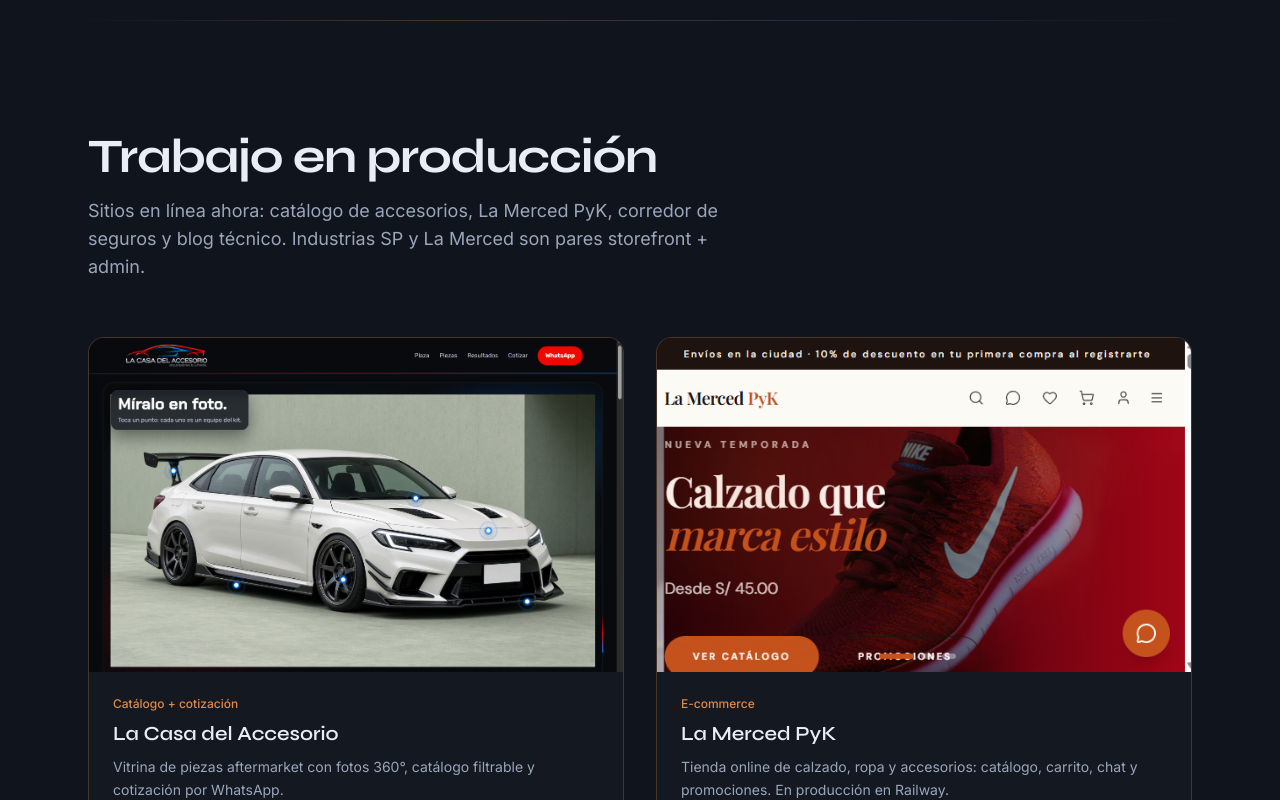
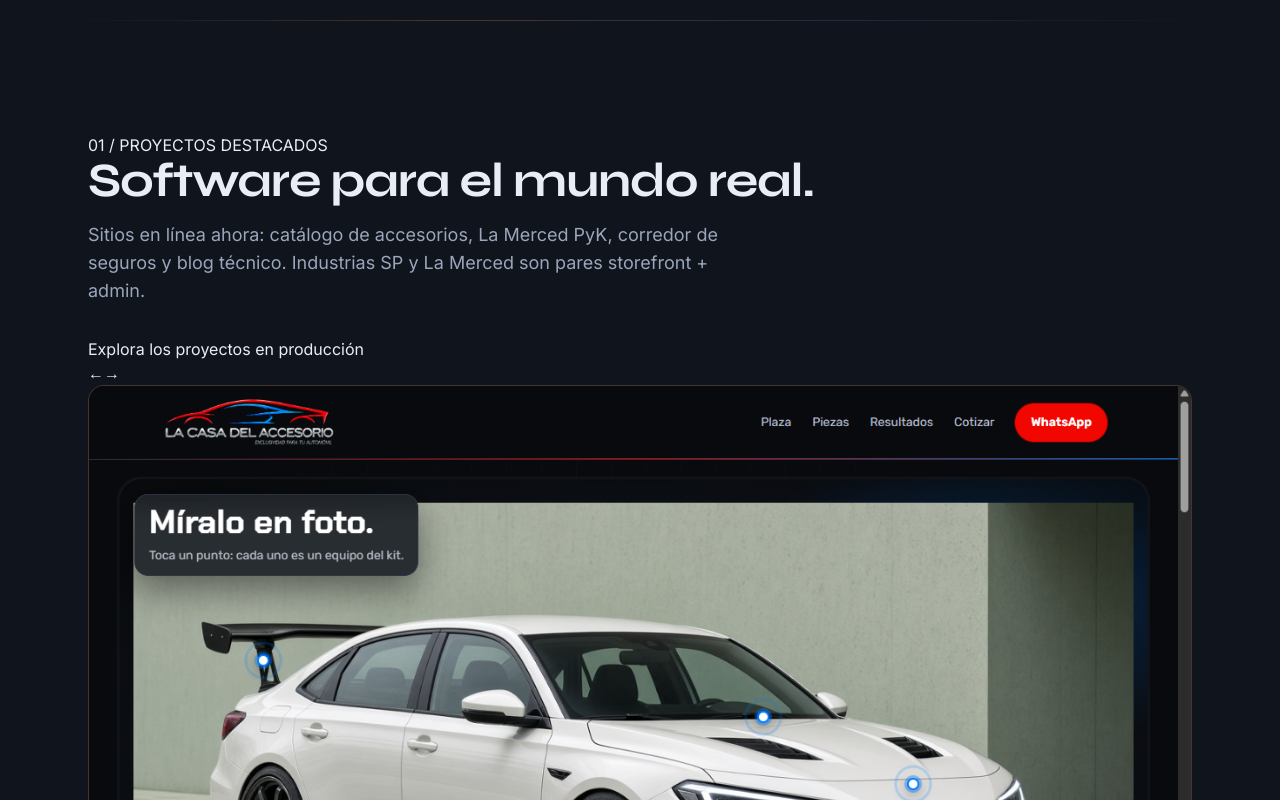
Before and after one commit to whoami-next-code/portafolio, a Next.js app: page / in a window 1280 px wide. Shown: the part 780-1580 px from the top of the page. Built offline with nearby package versions, Linux system fonts and the light colour scheme; no server answers.

Commit message:
feat: improve portfolio visual experience

```diff
--- a/src/components/sections/Projects.tsx
+++ b/src/components/sections/Projects.tsx
@@ -1,11 +1,19 @@
 "use client";
 
+import { useRef } from "react";
 import { projects } from "@/data/projects";
 import { ProjectCard3D } from "@/components/ui/ProjectCard3D";
 import { ScrollReveal } from "@/components/ui/ScrollReveal";
 
 export function Projects() {
   const featured = projects.filter((p) => p.featured);
+  const rail = useRef<HTMLDivElement>(null);
+  function move(direction: number) {
+    const element = rail.current;
+    if (!element) return;
+    const width = element.firstElementChild?.getBoundingClientRect().width ?? element.clientWidth;
+    element.scrollBy({ left: direction * (width + 24), behavior: window.matchMedia('(prefers-reduced-motion: reduce)').matches ? 'auto' : 'smooth' });
+  }
 
   return (
     <section
@@ -15,11 +23,12 @@ export function Projects() {
     >
       <div className="relative mx-auto max-w-6xl px-6">
         <ScrollReveal>
+          <p className="whoami-eyebrow">01 / PROYECTOS DESTACADOS</p>
           <h2
             id="projects-heading"
             className="text-4xl font-bold tracking-tight text-theme sm:text-5xl"
           >
-            Trabajo en producción
+            Software para el mundo real.
           </h2>
           <p className="mt-4 max-w-2xl text-lg text-theme-muted">
             Sitios en línea ahora: catálogo de accesorios, La Merced PyK,
@@ -28,7 +37,8 @@ export function Projects() {
           </p>
         </ScrollReveal>
 
-        <div className="mt-14 grid gap-8 lg:grid-cols-2">
+        <div className="whoami-rail-controls mt-8"><span>Explora los proyectos en producción</span><div><button type="button" aria-label="Proyecto anterior" onClick={() => move(-1)}>←</button><button type="button" aria-label="Proyecto siguiente" onClick={() => move(1)}>→</button></div></div>
+        <div ref={rail} className="whoami-rail" role="region" aria-label="Proyectos destacados" tabIndex={0} data-lenis-prevent>
           {featured.map((project, index) => (
             <ProjectCard3D key={project.id} project={project} index={index} />
           ))}
```
